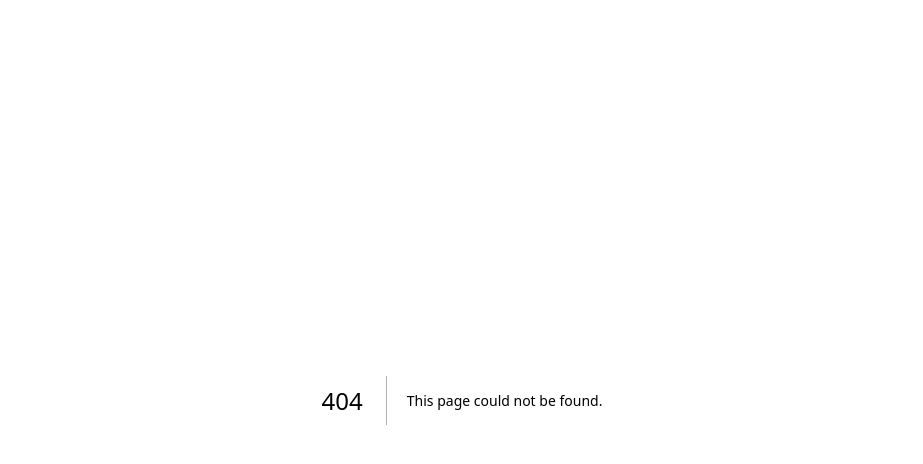
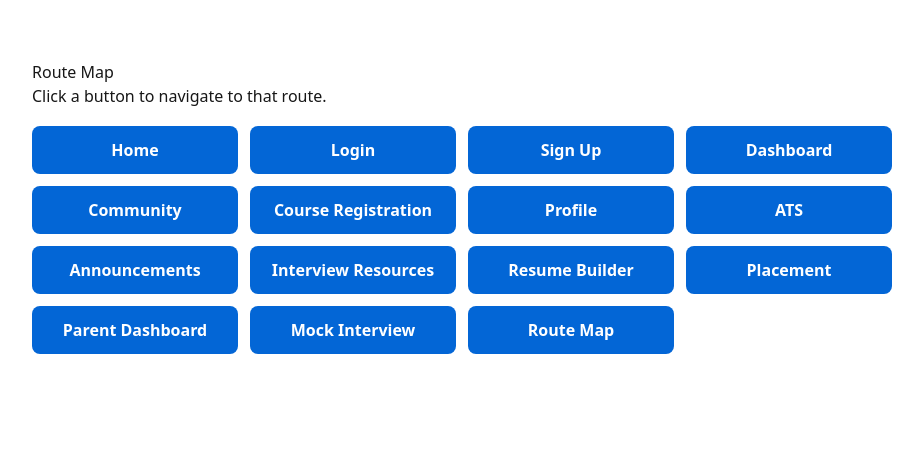
Before and after one commit to GDGVITM/hackbuild-Fantasticfour, a Next.js app in the folder client/: page /route-map in a window 1280 px wide. Before the commit this address had no page. Shown: the top 464 px of the page, without its empty margins (178-1101 px from the left). Built offline with nearby package versions, Linux system fonts and the light colour scheme.

Commit message:
route map added

```diff
--- a/client/src/app/ats/page.tsx
+++ b/client/src/app/ats/page.tsx
@@ -1,5 +1,6 @@
+/* eslint-disable @typescript-eslint/no-explicit-any */
 "use client";
-import { useState } from "react";
+import React, { useState } from "react";
 import { Upload, FileText, Target, CheckCircle, AlertCircle, Zap } from "lucide-react";
 
 export default function ATSPage() {
@@ -31,7 +32,7 @@ export default function ATSPage() {
     }
   };
 
-  const handleDrag = (e) => {
+  const handleDrag = (e: React.DragEvent<HTMLDivElement>) => {
     e.preventDefault();
     e.stopPropagation();
     if (e.type === "dragenter" || e.type === "dragover") {
@@ -41,26 +42,27 @@ export default function ATSPage() {
     }
   };
 
-  const handleDrop = (e) => {
+  const handleDrop = (e: React.DragEvent<HTMLDivElement>) => {
     e.preventDefault();
     e.stopPropagation();
     setDragActive(false);
 
-    if (e.dataTransfer.files && e.dataTransfer.files[0]) {
-      const file = e.dataTransfer.files[0];
+    const files = e.dataTransfer?.files;
+    if (files && files.length > 0) {
+      const file = files[0];
       if (file.type === "application/pdf") {
         setResume(file);
       }
     }
   };
 
-  const getScoreColor = (score) => {
+  const getScoreColor = (score: number) => {
     if (score >= 80) return "text-[#006D77]";
     if (score >= 60) return "text-[#E29578]";
     return "text-red-500";
   };
 
-  const getScoreBg = (score) => {
+  const getScoreBg = (score: number) => {
     if (score >= 80) return "bg-[#006D77]";
     if (score >= 60) return "bg-[#E29578]";
     return "bg-red-500";
--- a/client/src/app/page.tsx
+++ b/client/src/app/page.tsx
@@ -27,6 +27,7 @@ export default function LandingPage() {
               <div className="ml-10 flex items-baseline space-x-4">
                 <Link href="/login" className={`${secondaryButtonClasses} w-auto`}>Login</Link>
                 <Link href="/signup" className={`${primaryButtonClasses} w-auto`}>Sign Up</Link>
+                <Link href="/route-map" className={`${primaryButtonClasses} w-auto`}>Route Map</Link>
               </div>
             </div>
 
@@ -52,6 +53,7 @@ export default function LandingPage() {
               <div className="flex flex-col space-y-3 mt-2">
                 <Link href="/login" className={`${secondaryButtonClasses} text-center w-full`}>Login</Link>
                 <Link href="/signup" className={`${primaryButtonClasses} text-center w-full`}>Sign Up</Link>
+                <Link href="/route-map" className={`${primaryButtonClasses} text-center w-full`}>Route Map</Link>
               </div>
             </div>
           )}
--- /dev/null
+++ b/client/src/app/route-map/page.tsx
@@ -0,0 +1,62 @@
+import React from "react";
+import Link from "next/link";
+
+const routes: { path: string; label: string }[] = [
+    { path: "/", label: "Home" },
+    { path: "/login", label: "Login" },
+    { path: "/signup", label: "Sign Up" },
+    { path: "/dashboard", label: "Dashboard" },
+    { path: "/community", label: "Community" },
+    { path: "/CourseRegistration", label: "Course Registration" },
+    { path: "/dashboard/profile", label: "Profile" },
+    { path: "/ats", label: "ATS" },
+    { path: "/announcements", label: "Announcements" },
+    { path: "/interview-resources", label: "Interview Resources" },
+    { path: "/resume-builder", label: "Resume Builder" },
+    { path: "/placement", label: "Placement" },
+    { path: "/parent-dashboard", label: "Parent Dashboard" },
+    { path: "/mock-interview", label: "Mock Interview" },
+    { path: "/route-map", label: "Route Map" },
+];
+
+const containerStyle: React.CSSProperties = {
+    maxWidth: 900,
+    margin: "40px auto",
+    padding: 20,
+    fontFamily: "system-ui, -apple-system, 'Segoe UI', Roboto, 'Helvetica Neue', Arial",
+};
+
+const gridStyle: React.CSSProperties = {
+    display: "grid",
+    gridTemplateColumns: "repeat(auto-fit, minmax(180px, 1fr))",
+    gap: 12,
+    marginTop: 18,
+};
+
+const linkStyle: React.CSSProperties = {
+    display: "inline-block",
+    padding: "12px 14px",
+    textAlign: "center" as const,
+    background: "#0366d6",
+    color: "white",
+    borderRadius: 8,
+    textDecoration: "none",
+    fontWeight: 600,
+};
+
+export default function Page() {
+    return (
+        <main style={containerStyle}>
+            <h1>Route Map</h1>
+            <p>Click a button to navigate to that route.</p>
+
+            <div style={gridStyle}>
+                {routes.map(({ path, label }) => (
+                    <Link key={path} href={path} style={linkStyle} aria-label={`Go to ${label}`}>
+                        {label}
+                    </Link>
+                ))}
+            </div>
+        </main>
+    );
+}
```
